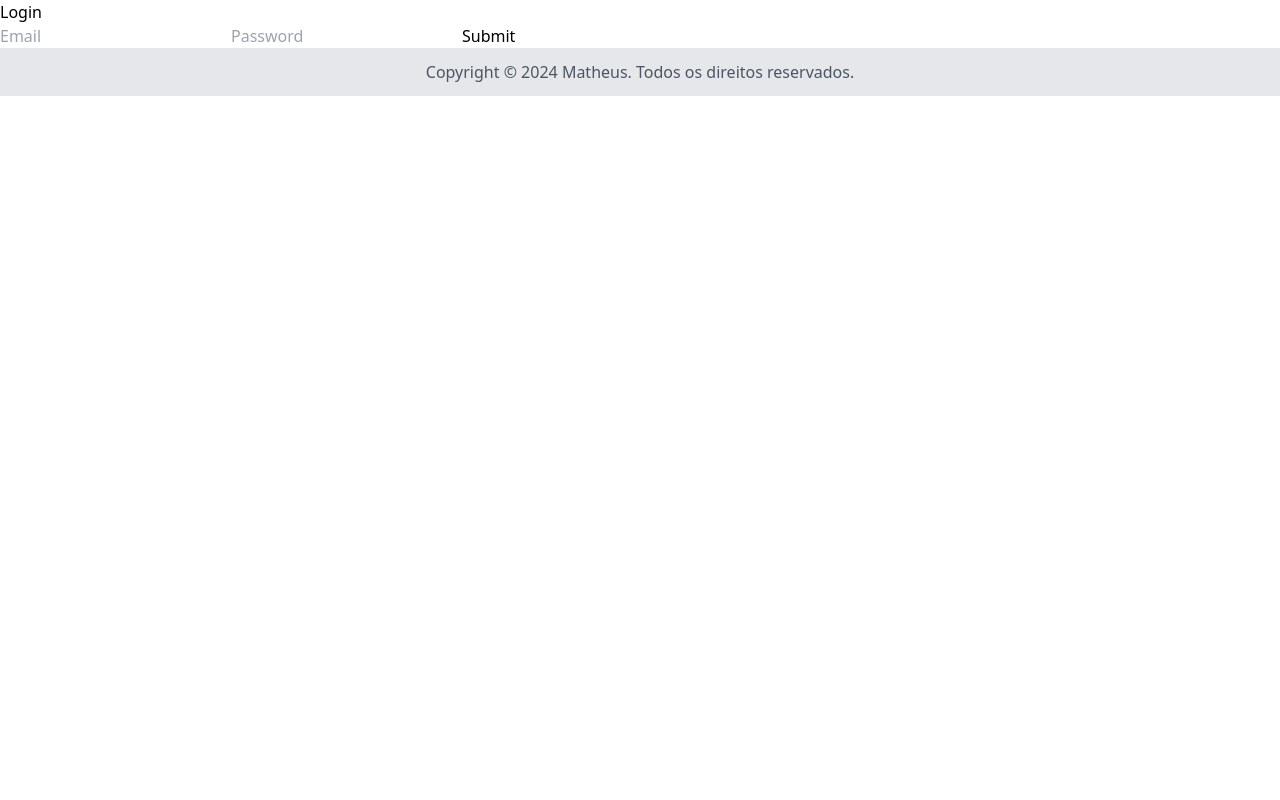
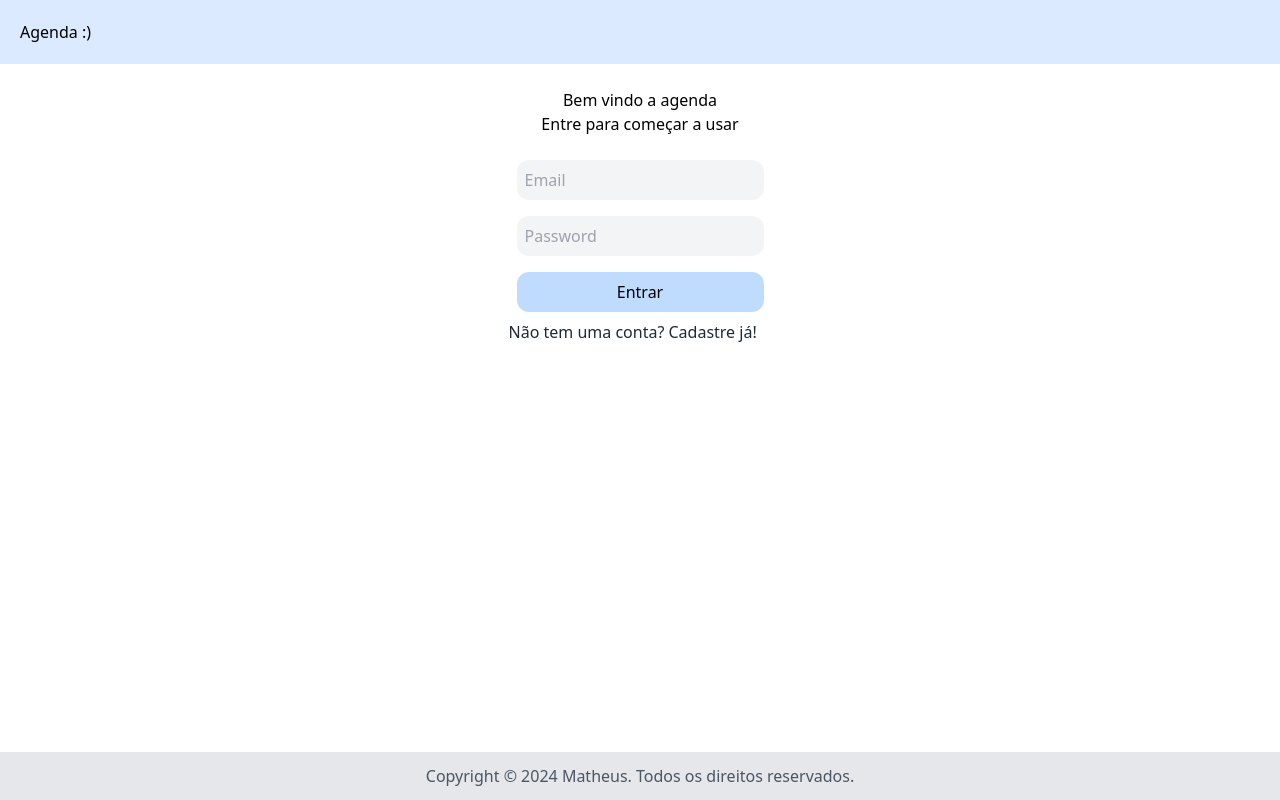
Before and after one commit to iMatheusPaula/agenda, a Vue app in the folder frontend/: page /login in a window 1280 px wide. Built offline with nearby package versions, Linux system fonts and the light colour scheme.

Commit message:
fixing frontend

```diff
--- a/frontend/package.json
+++ b/frontend/package.json
@@ -13,6 +13,7 @@
   "dependencies": {
     "axios": "^1.7.4",
     "pinia": "^2.2.2",
+    "pinia-plugin-persistedstate": "^3.2.1",
     "vue": "^3.4.29",
     "vue-router": "^4.4.3"
   },
--- a/frontend/src/App.vue
+++ b/frontend/src/App.vue
@@ -1,8 +1,19 @@
 <script setup lang="ts">
 import Footer from "@/components/Footer.vue";
+import {usePiniaStore} from "@/stores/usePiniaStore";
+const auth = usePiniaStore();
 </script>
 <template>
-  <header class="bg-amber-200 w-full flex justify-between">
+  <header class="bg-blue-100 p-5 w-full flex justify-between">
+    <div>
+      <RouterLink to="/">Agenda :)</RouterLink>
+    </div>
+    <div v-if="auth.isLoggedIn">
+      Olá, {{ auth.user?.name }}
+      <span
+          class="bg-gray-400 rounded-full p-2 cursor-pointer hover:bg-gray-600"
+          @click="auth.logout()">Sair</span>
+    </div>
   </header>
   <RouterView />
   <Footer />
--- a/frontend/src/components/Footer.vue
+++ b/frontend/src/components/Footer.vue
@@ -1,5 +1,5 @@
 <template>
-  <div class="bg-gray-200 text-gray-600 flex justify-center p-3">
+  <div class="bg-gray-200 text-gray-600 absolute bottom-0 w-full flex justify-center p-3">
     Copyright © 2024 Matheus. Todos os direitos reservados.
   </div>
 </template>
--- a/frontend/src/main.ts
+++ b/frontend/src/main.ts
@@ -4,9 +4,12 @@ import { createApp } from 'vue'
 import App from './App.vue'
 import {createPinia} from "pinia";
 import router from "@/router";
+import piniaPluginPersistedstate from "pinia-plugin-persistedstate";
 
+const pinia = createPinia();
 const app = createApp(App);
-const pinia = createPinia();
+
+pinia.use(piniaPluginPersistedstate)
 app.use(pinia)
 app.use(router)
 app.mount('#app');
--- a/frontend/src/router/index.js
+++ b/frontend/src/router/index.js
@@ -1,18 +1,44 @@
 import { createRouter, createWebHistory } from 'vue-router'
+import {usePiniaStore} from "@/stores/usePiniaStore";
+
 import LoginView from "@/views/LoginView.vue";
 import Home from "@/views/Home.vue";
+import addContact from "@/views/AddContact.vue";
 
 export const routes = [
     {
         path: '/',
         name: 'Home',
-        component: Home
+        component: Home,
+        meta: {
+            auth: true
+        }
+    },
+    {
+        path: '/addContact',
+        name: 'addContact',
+        component: () => import('@/views/AddContact.vue'),
+        meta: {
+            auth: true
+        }
+    },
+    {
+        path: '/contactPage/:id',
+        name: 'ContactPage',
+        component: () => import('@/views/ContactPage.vue'),
+        meta: {
+            auth: true
+        },
     },
     {
         path: '/login',
         name: 'Login',
-        component: LoginView
-    }
+        component: LoginView,
+        meta: {
+            auth: false
+        }
+    },
+
 ]
 
 const router = createRouter({
@@ -20,4 +46,16 @@ const router = createRouter({
     routes
 })
 
+router.beforeEach((to, from, next) => {
+    const pinia = usePiniaStore();
+    if(to.meta.auth){
+        if(!pinia.isLoggedIn) next({name: 'Login'});
+        else next();
+    }
+    else if(!to.meta.auth) {
+        if(pinia.isLoggedIn) next({name: 'Home'});
+        else next();
+    }
+})
+
 export default router
--- a/frontend/src/stores/usePiniaStore.ts
+++ b/frontend/src/stores/usePiniaStore.ts
@@ -1,12 +1,21 @@
 import {readonly, reactive, ref, computed} from "vue"
 import apiClient from "@/services/apiClient";
 import {defineStore} from "pinia";
+import {useRouter} from "vue-router";
+import useUserStore from "@/stores/useUserStore";
 
 type User = {
     id: number,
     name: string,
     email: string
 }
+
+type Credentials = {
+    email: string,
+    password: string
+}
+
+const router = useRouter();
 
 export const usePiniaStore = defineStore('pinia', () => {
     const user = ref<User | null>(null);
@@ -16,5 +25,25 @@ export const usePiniaStore = defineStore('pinia', () => {
             user.value = response.data as User;
         })
     }
-    return { user, isLoggedIn, getUser }
+    const login = async function (credentials: Credentials) {
+        await apiClient.get('/sanctum/csrf-cookie');
+        await apiClient.post('/api/login', credentials)
+            .then((response) => {
+            console.log(response);
+        }).catch((error) => {
+            console.log(error);
+        });
+        await getUser();
+        await router.push({ name: 'Home' });
+    }
+    const logout = async function () {
+        await apiClient.get('/api/logout').then((response: any) => {
+            console.log(response)
+        }).catch((error: any) => {
+            console.log(error)
+        });
+        user.value = null;
+        await router.push({ name: 'Login' });
+    }
+    return { user, isLoggedIn, getUser, login, logout }
 }, {persist: true});
--- a/frontend/src/views/Home.vue
+++ b/frontend/src/views/Home.vue
@@ -1,14 +1,27 @@
 <script setup lang="ts">
-import useUserStore from "@/stores/useUserStore";
-import {usePiniaStore} from "@/stores/usePiniaStore";
-import {computed, onMounted} from "vue";
+import apiClient from '@/services/apiClient.js';
+import {onMounted, reactive} from "vue";
+import ContactCard from "@/components/ContactCard.vue";
+const state = reactive({
+  contacts: []
+});
 
-const pinia = usePiniaStore();
-onMounted(() => {
-  pinia.getUser();
-})
+function showContacts(){
+  apiClient.get('/api/contact/index').then((response) => {
+    state.contacts = response.data;
+    console.log(state.contacts)
+  })
+}
+
+onMounted(showContacts);
 </script>
 
 <template>
-Bem-Vindo {{ pinia.user?.name }}
+  <RouterLink to="/addContact">Adicionar contato</RouterLink>
+  <h1>Contatos:</h1>
+  <ContactCard
+      v-for="contact in state.contacts"
+      :key="contact.id"
+      :contact="contact"
+  />
 </template>
--- a/frontend/src/views/LoginView.vue
+++ b/frontend/src/views/LoginView.vue
@@ -1,34 +1,41 @@
 <script setup lang="ts">
-import apiClient from "@/services/apiClient";
 import {reactive} from "vue";
-import useUserStore from "@/stores/useUserStore";
+import {usePiniaStore} from "@/stores/usePiniaStore";
+
+const auth = usePiniaStore();
 const state = reactive({
   email: '',
   password: '',
 });
+
 async function loginHandler(){
-  await apiClient.get('/sanctum/csrf-cookie');
-  await apiClient.post('/api/login', {
+  await auth.login({
     email: state.email,
     password: state.password,
-  }).then((response) => {
-    console.log(response);
-  }).catch((error) => {
-    console.log(error);
   });
-  useUserStore.getUser();
 }
 </script>
 
 <template>
-  <h1>Login</h1>
-  <form @submit.prevent="loginHandler">
-    <input id="email" v-model="state.email" type="text" placeholder="Email" />
-    <input id="password" v-model="state.password" type="password" placeholder="Password" />
-    <button id="submit-btn" type="submit">Submit</button>
-  </form>
+  <div class="items-center flex flex-col p-6">
+    <h1>Bem vindo a agenda</h1>
+    <h2>Entre para começar a usar</h2>
+    <div class="">
+      <form @submit.prevent="loginHandler" class="flex flex-col p-4">
+        <input id="email" v-model="state.email" type="text" placeholder="Email" />
+        <input id="password" v-model="state.password" type="password" placeholder="Password" />
+        <button id="submit-btn" type="submit">Entrar</button>
+        <span class="text-gray-800">Não tem uma conta? <RouterLink to="/register">Cadastre já!</RouterLink></span>
+      </form>
+    </div>
+  </div>
 </template>
 
 <style scoped>
-
+form input {
+  @apply p-2 bg-gray-100 rounded-xl m-2
+}
+form button{
+  @apply p-2 bg-blue-200 rounded-xl m-2 hover:bg-blue-400
+}
 </style>
```
Also changed, not shown: 1 other file (tests, documents, lock files or other folders).
